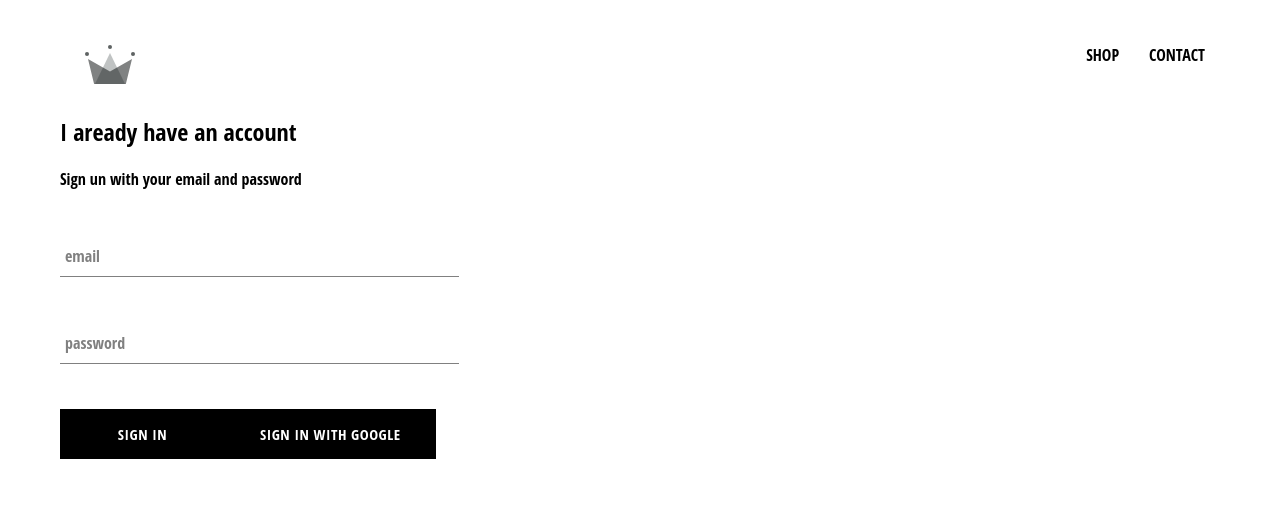
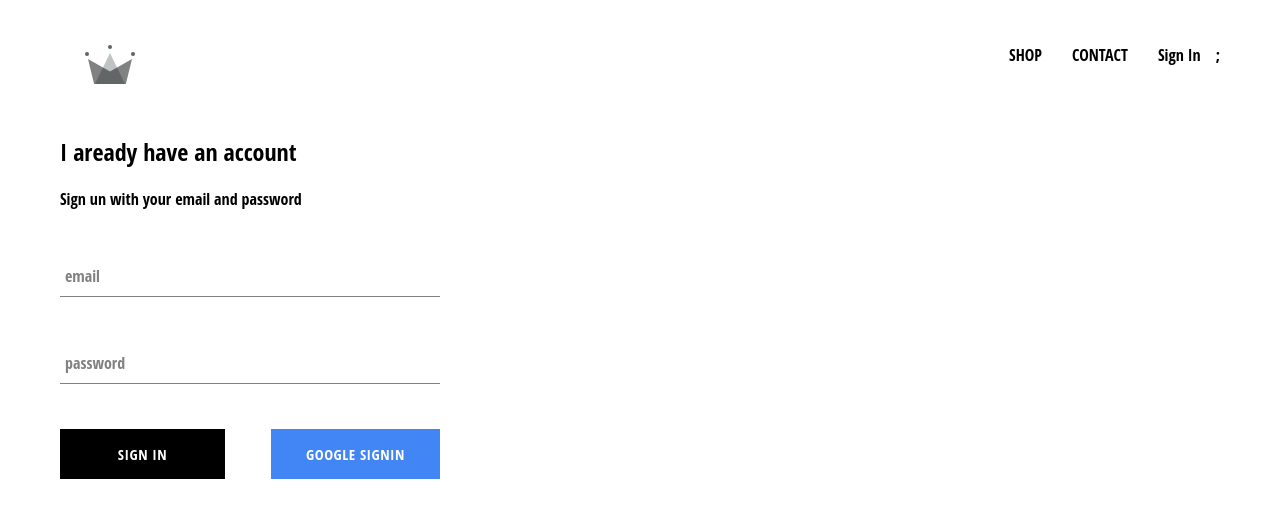
Before and after one commit to sargey18/react-ecomm, a React (Create React App) app in the folder crwn-clothing/: page /signin in a window 1280 px wide. Shown: the top 518 px of the page. Built offline with nearby package versions, Linux system fonts and the light colour scheme; no server answers.

Commit message:
created sign in component with dynamic signin header

```diff
--- a/crwn-clothing/src/App.css
+++ b/crwn-clothing/src/App.css
@@ -7,3 +7,7 @@
     text-decoration: none;
     color: black;
 }
+
+* {
+    box-sizing: border-box;
+  }
--- a/crwn-clothing/src/App.js
+++ b/crwn-clothing/src/App.js
@@ -33,7 +33,7 @@
   render() {
     return (
       <div>
-        <Header/>
+        <Header currentUser={this.state.currentUser}/>
         <Switch>
           <Route exact path='/' component={HomePage}/>
           <Route  path='/shop' component={ShopPage}/>
--- a/crwn-clothing/src/components/custom-button/custom-button.component.jsx
+++ b/crwn-clothing/src/components/custom-button/custom-button.component.jsx
@@ -2,8 +2,8 @@
 
 import './custom-button.styles.scss';
 
-const CustomButton = ({children, ...otherProps}) => (
-    <button className="custom-button" {...otherProps}>
+const CustomButton = ({children, isGoogleSignIn, ...otherProps}) => (
+    <button className={`${isGoogleSignIn ? 'google-sign-in': ''} custom-button`} {...otherProps}>
         {children}
     </button>
 );
--- a/crwn-clothing/src/components/custom-button/custom-button.styles.scss
+++ b/crwn-clothing/src/components/custom-button/custom-button.styles.scss
@@ -19,4 +19,14 @@
     color: black;
     border: 1px solid black;
   }
+
+  &.google-sign-in {
+    background-color: #4285f4;
+    color: white;
+
+    &:hover {
+      background-color: #357ae8;
+      border: none;
+    }
+  }
 }
--- a/crwn-clothing/src/components/header/header.component.jsx
+++ b/crwn-clothing/src/components/header/header.component.jsx
@@ -1,12 +1,14 @@
 import React from "react";
 
 import {Link} from "react-router-dom";
+
+import {auth} from '../../firebase/firebase.utils';
 
 import {ReactComponent as Logo} from '../../assets/crown.svg';
 
 import './header.styles.scss'
 
-const Header = () => (
+const Header = ({currentUser}) => (
     <div className="header">
         <Link className="logo-container" to="/">
             <Logo className='logo'/>
@@ -18,6 +20,12 @@
             <Link className="option" to='/shop'>
                 CONTACT
             </Link>
+            {currentUser? (
+                <div className="option" onClick={() => auth.signOut()}>Sign Out</div>
+            ) :  (
+                <Link className='option' to='/signin'>Sign In</Link>
+            )
+            };
         </div>
     </div>
 );
--- a/crwn-clothing/src/components/header/header.styles.scss
+++ b/crwn-clothing/src/components/header/header.styles.scss
@@ -20,6 +20,7 @@
 
     .option {
       padding: 10px 15px;
+      cursor: pointer;
     }
   }
 }
--- a/crwn-clothing/src/components/sign-in/sign-in.component.jsx
+++ b/crwn-clothing/src/components/sign-in/sign-in.component.jsx
@@ -36,9 +36,11 @@
                 <form onSubmit={this.handleSubmit}>
                     <FormInput name="email" type="email" value={this.state.email} label='email' handleChange={this.handleChange} required/>
                     <FormInput name="password" type="password" value={this.state.password} label='password' handleChange={this.handleChange} required/>
+                    <div className="buttons">
+                        <CustomButton type='submit'>Sign In</CustomButton>
+                        <CustomButton onClick={signInWithGoogle} isGoogleSignIn>Google SignIn</CustomButton>
+                    </div>
 
-                    <CustomButton type='submit'>Sign In</CustomButton>
-                    <CustomButton onClick={signInWithGoogle}>Sign In with Google</CustomButton>
 
                 </form>
             </div>
--- a/crwn-clothing/src/components/sign-in/sign-in.styles.scss
+++ b/crwn-clothing/src/components/sign-in/sign-in.styles.scss
@@ -1,3 +1,14 @@
 .sign-in {
-    width: 30vw;
-}
+    width: 380px;
+    display: flex;
+    flex-direction: column;
+
+    .title {
+      margin: 10px 0;
+    }
+
+    .buttons {
+      display: flex;
+      justify-content: space-between;
+    }
+  }
```
Also changed, not shown: crwn-clothing/src/index.css (line endings or trailing spaces).
